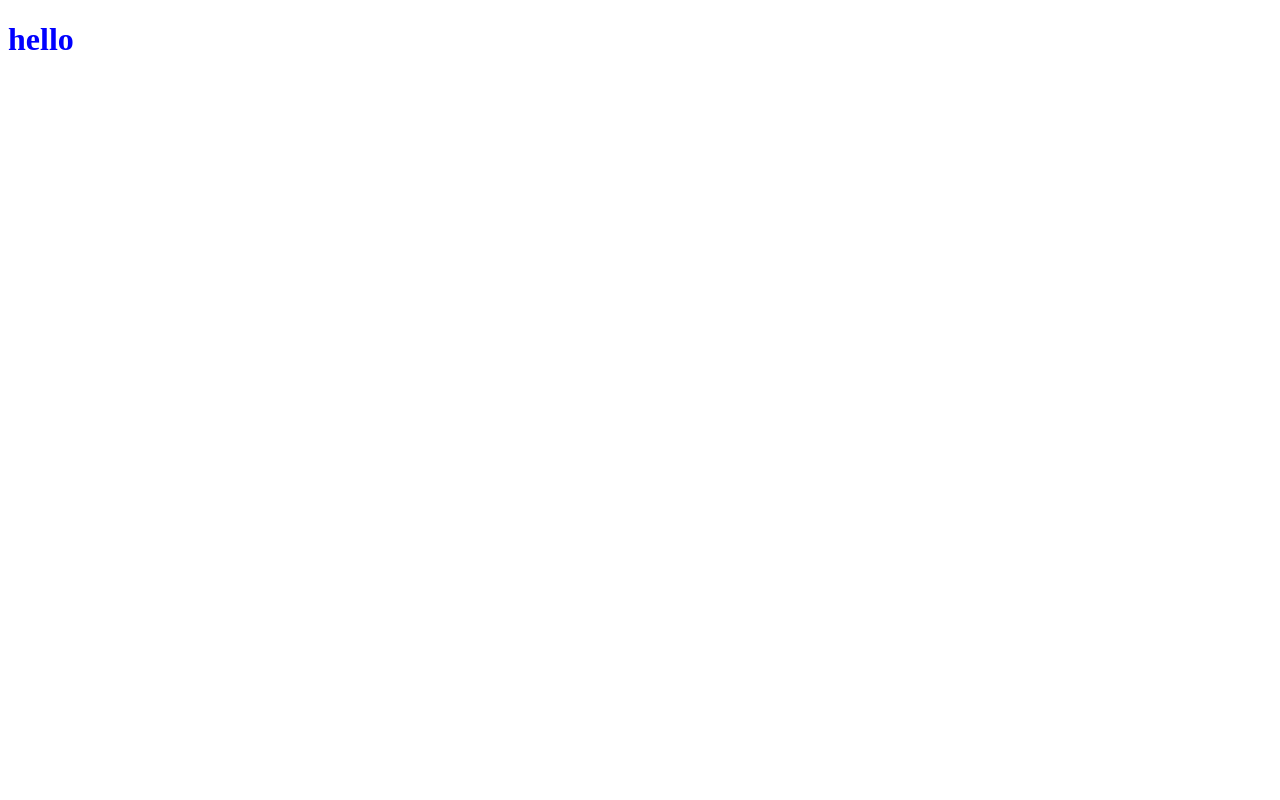
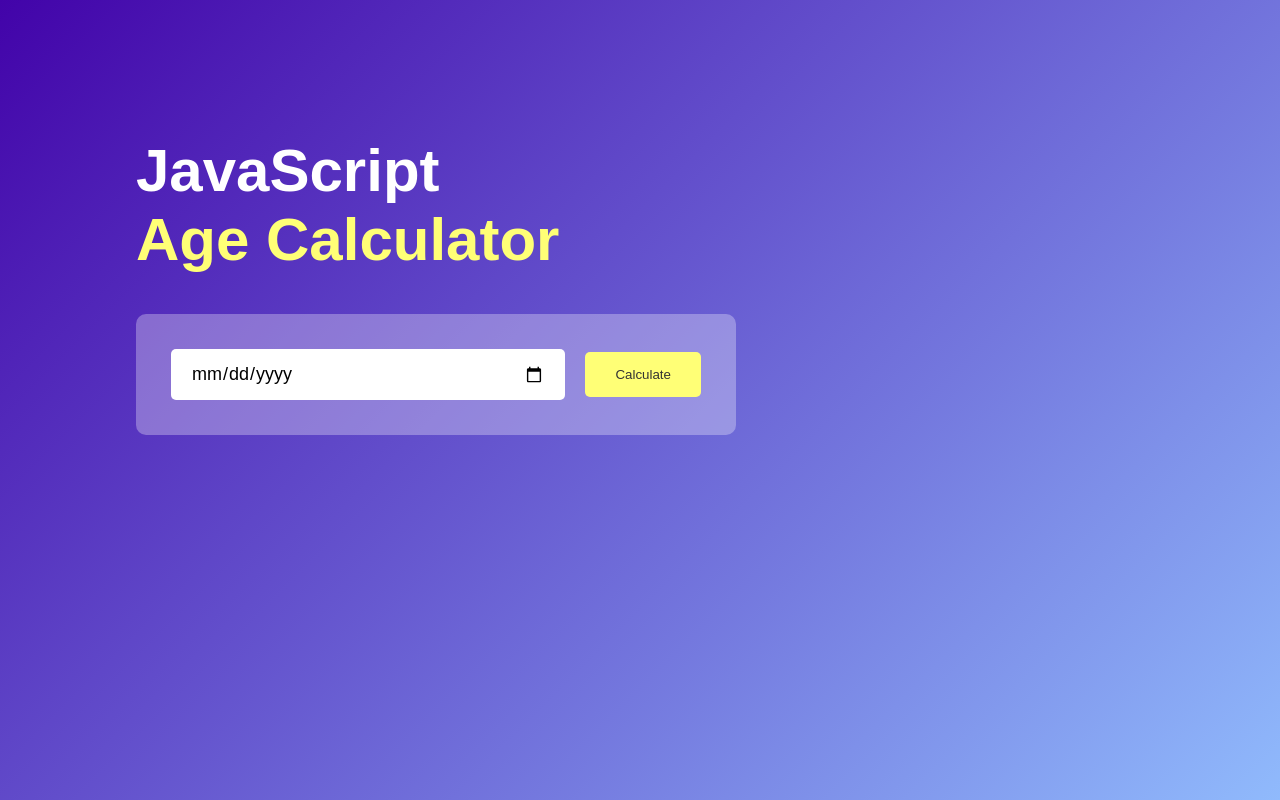
Before and after one commit to Rajibbepary/Age-_Calculator-_App-, a plain HTML site: page index.html in a window 1280 px wide. Drawn offline with Linux system fonts and the light colour scheme.

Commit message:
calcultate app design

```diff
--- a/index.html
+++ b/index.html
@@ -7,6 +7,17 @@
     <link rel="stylesheet" href="style.css">
 </head>
 <body>
-    <h1>hello</h1>
+    <div class="container">
+        <div class="calculator">
+            <h1>JavaScript <br> <span>Age Calculator</span></h1>
+            <div class="input-box">
+                <input type="date" id="date">
+                <button>Calculate</button>
+            </div>
+        </div>
+    </div>
+    <script>
+
+    </script>
 </body>
 </html>
--- a/style.css
+++ b/style.css
@@ -1,3 +1,68 @@
-h1{
-    color: blue;
+
+*{
+    margin: 0;
+    padding: 0;
+    font-family: sans-serif;
+    box-sizing: border-box;
 }
+.container{
+    width: 100%;
+    min-height: 100vh;
+    background: linear-gradient(135deg, #4203a9, #90bafc);
+    color: #fff;
+    padding: 10px;
+}
+.calculator{
+    width: 100%;
+    max-width: 600px;
+    margin-left: 10%;
+    margin-top: 10%;
+}
+.calculator h1{
+    font-size: 60px;
+}
+.calculator h1 span{
+    color: #ffff76;
+}
+
+.input-box{
+    margin: 40px 0;
+    padding: 35px;
+    border-radius: 10px;
+    background: rgba(255,255,255,0.3);
+    display: flex;
+    align-items: center;
+}
+.input-box input{
+    flex: 1;
+    margin-right: 20px;
+    padding: 14px 20px;
+    border: 0;
+    outline: 0;
+    font-size: 18px;
+    border-radius: 5px;
+    position: relative;
+}
+.input-box button{
+    background: #ffff76;
+    border: 0;
+    outline: 0;
+    padding: 15px 30px;
+    border-radius: 5px;
+    font-weight: 500;
+    color: #333;
+    cursor: pointer;
+}
+.input-box input::-webkit-calender-picker-indicator{
+    top: 0;
+    left: 0;
+    right: 0;
+    bottom: 0;
+    width: auto;
+    height: auto;
+    position: absolute;
+    background-position: calc(100% - 10px);
+    background-size: 30px;
+    cursor: pointer;
+
+}
```
